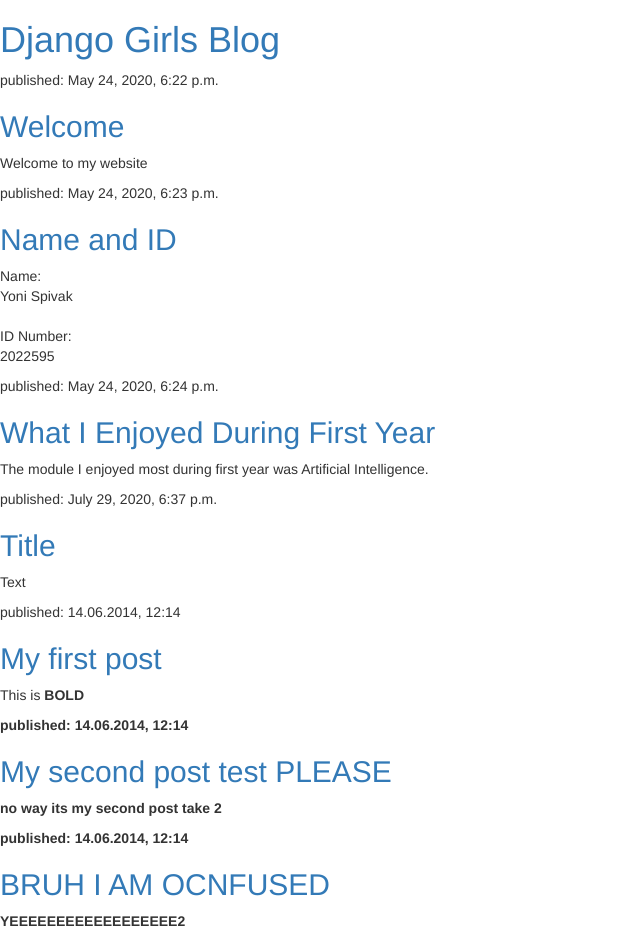
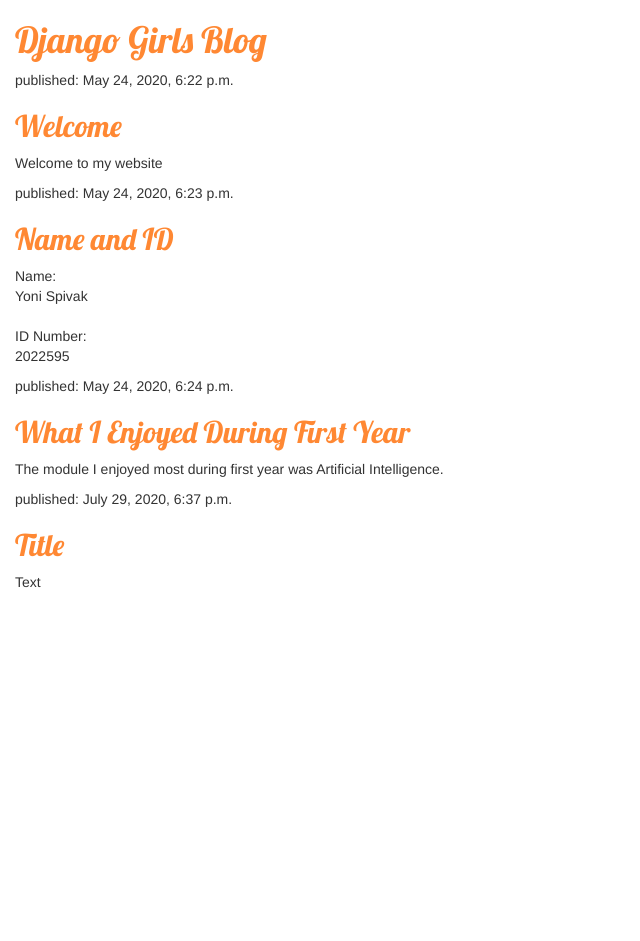
Before and after one commit to yonispivak/my-first-blog, a Django app: page / in a window 1280 px wide. Shown: the whole page, without its empty margins (0-640 px from the left). After the commit the page ends 588 px from the top, so only its background shows below. Run offline with Django 3.2, Linux system fonts and the light colour scheme; data comes from the database, SQL or seed files in the repository; some libraries are stand-ins or nearby versions.

Commit message:
added blog.css

```diff
--- /dev/null
+++ b/blog/static/css/blog.css
@@ -0,0 +1,7 @@
+h1 a, h2 a {
+    color: #FF8833;
+	font-family: 'Lobster';
+}
+body {
+    padding-left: 15px;
+}
--- a/blog/templates/blog/post_list.html
+++ b/blog/templates/blog/post_list.html
@@ -1,8 +1,37 @@
+{% load static %}
+<html>
+    <head>
+        <link rel="stylesheet" href="https://stackpath.bootstrapcdn.com/bootstrap/4.5.0/css/bootstrap.min.css" integrity="sha384-9aIt2nRpC12Uk9gS9baDl411NQApFmC26EwAOH8WgZl5MYYxFfc+NcPb1dKGj7Sk" crossorigin="anonymous">
+        <link rel="stylesheet" href="//maxcdn.bootstrapcdn.com/bootstrap/3.2.0/css/bootstrap.min.css">
+        <link rel="stylesheet" href="//maxcdn.bootstrapcdn.com/bootstrap/3.2.0/css/bootstrap-theme.min.css">
+        <link rel="stylesheet" href="{% static 'css/blog.css' %}">
+		<link href="//fonts.googleapis.com/css?family=Lobster&subset=latin,latin-ext" rel="stylesheet" type="text/css">
+		<title>Django Girls blog</title>
+    </head>
+    <body>
+        <div>
+            <h1><a href="/">Django Girls Blog</a></h1>
+        </div>
+
+        {% for post in posts %}
+            <div>
+                <p>published: {{ post.published_date }}</p>
+                <h2><a href="">{{ post.title }}</a></h2>
+                <p>{{ post.text|linebreaksbr }}</p>
+            </div>
+        {% endfor %}
+    </body>
+</html>
+
+<!--
+
+{% load static %}
 <html>
     <head>
 			<link rel="stylesheet" href="//maxcdn.bootstrapcdn.com/bootstrap/3.2.0/css/bootstrap.min.css">
 			<link rel="stylesheet" href="//maxcdn.bootstrapcdn.com/bootstrap/3.2.0/css/bootstrap-theme.min.css">
-        <title>Django Girls blog</title>
+			<link rel="stylesheet" href="{% static 'css/blog.css' %}">
+		<title>Django Girls blog</title>
     </head>
     <body>
         <div>
@@ -31,8 +60,10 @@
 
 		<div>
             <p>published: 14.06.2014, 12:14</p>
-            <h2><a href="">BRUH I AM OCNFUSED</a></h2>
+            <h2><a href="">BRUH I AM OCNFUSED3X</a></h2>
             <p>YEEEEEEEEEEEEEEEEEE2</p>
         </div>
     </body>
 </html>
+
+-->
```
